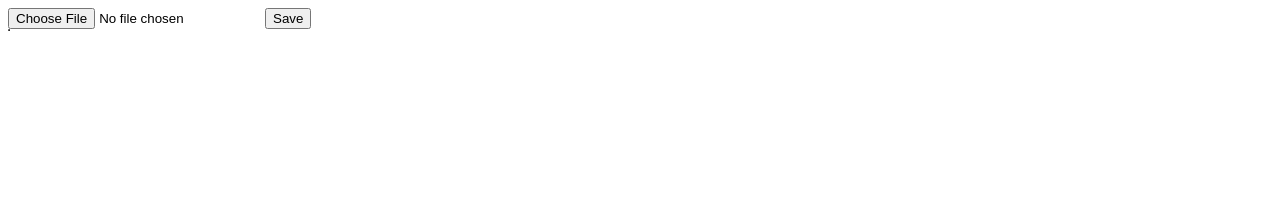
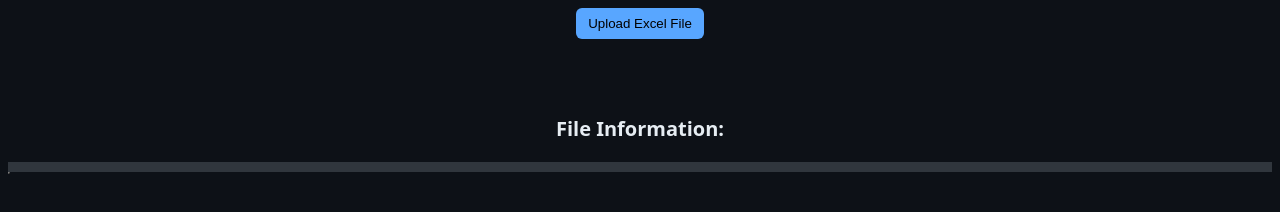
Before and after one commit to Dolly132/Dolly132.github.io, a plain HTML site: page index.html in a window 1280 px wide. Drawn offline with Linux system fonts and the light colour scheme.

Commit message:
Update index.html

```diff
--- a/index.html
+++ b/index.html
@@ -1,6 +1,60 @@
-<input type="file" id="file" />
-<button onclick="save()">Save</button>
+<!DOCTYPE html>
+<html lang="en">
+<head>
+    <meta charset="UTF-8">
+    <meta name="viewport" content="width=device-width, initial-scale=1.0">
+    <title>Excel Manager - Abu Albaraa</title>
+</head>
+<style>
+    :root {
+        --bg-main: #0d1117;
+        --bg-panel: #161b22;
+        --bg-table: #0b1220;
+        --text-main: #e6edf3;
+        --text-muted: #9ba3b4;
+        --border: #30363d;
+        --accent: #58a6ff;
+    }
+
+    .button {
+        background: var(--accent);
+        color: #000;
+        border: none;
+        padding: 8px 12px;
+        border-radius: 6px;
+        cursor: pointer;
+    }
+
+    html, body {
+        background: var(--bg-main);
+        color: var(--text-main);
+        font-family: system-ui, sans-serif;
+    }
+
+    .border {
+        widht: 100%;
+        height: 10px;
+        background: var(--border);
+    }
+
+</style>
+<body>
+    <center>
+        <input type="file" id="file" name="file" hidden />
+        <button id="uploadBtn" class="button">Upload Excel File</button>
+
+        <p style="margin-top: 2cm; font-size: 20px; font-weight: bolder;">File Information:</p>
+        <div class="border"></div>
+
+        <div class="search-div">
+
+        </div>
+    </center>
+
+
 <table id="table" border="1"></table>
 
-<script src="https://cdn.jsdelivr.net/npm/xlsx/dist/xlsx.full.min.js"></script>
-<script src="app.js"></script>
+    <script src="https://cdn.jsdelivr.net/npm/xlsx/dist/xlsx.full.min.js"></script>
+    <script src="app.js"></script>
+</body>
+</html>
```
